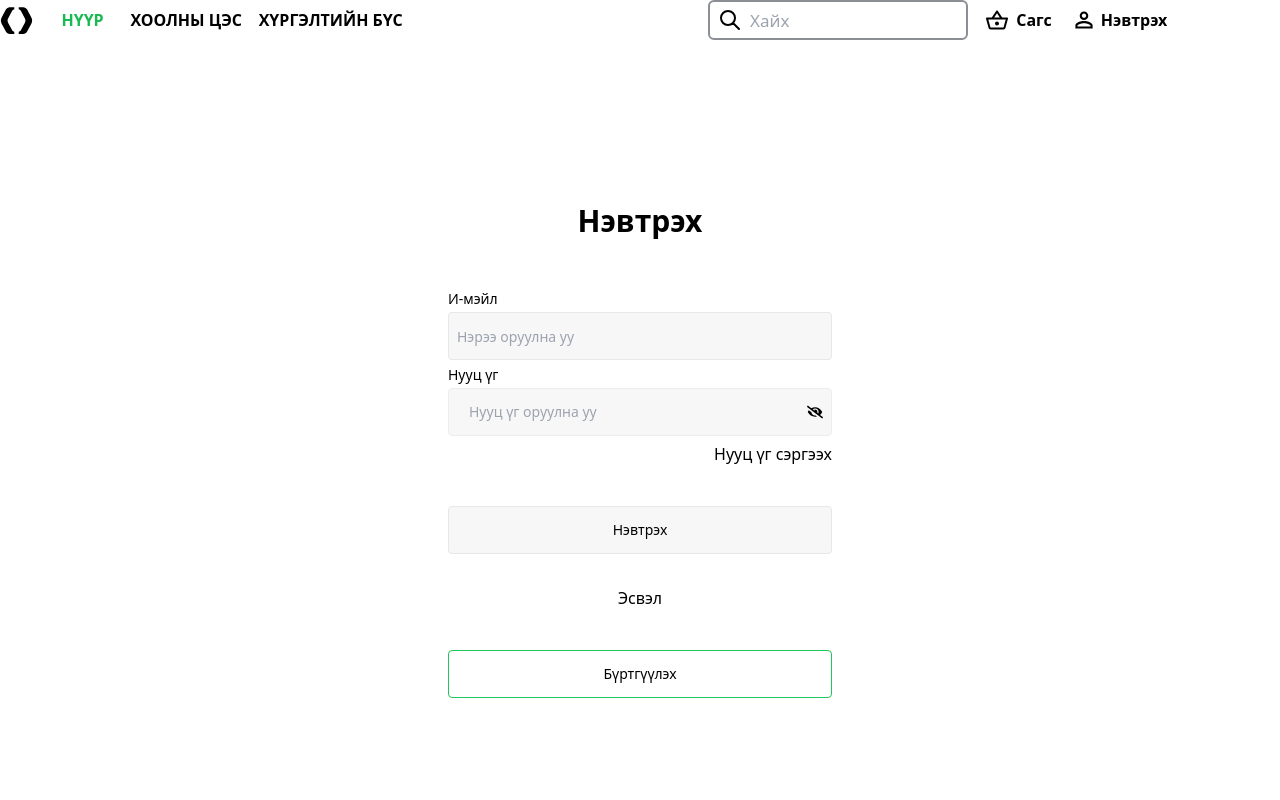
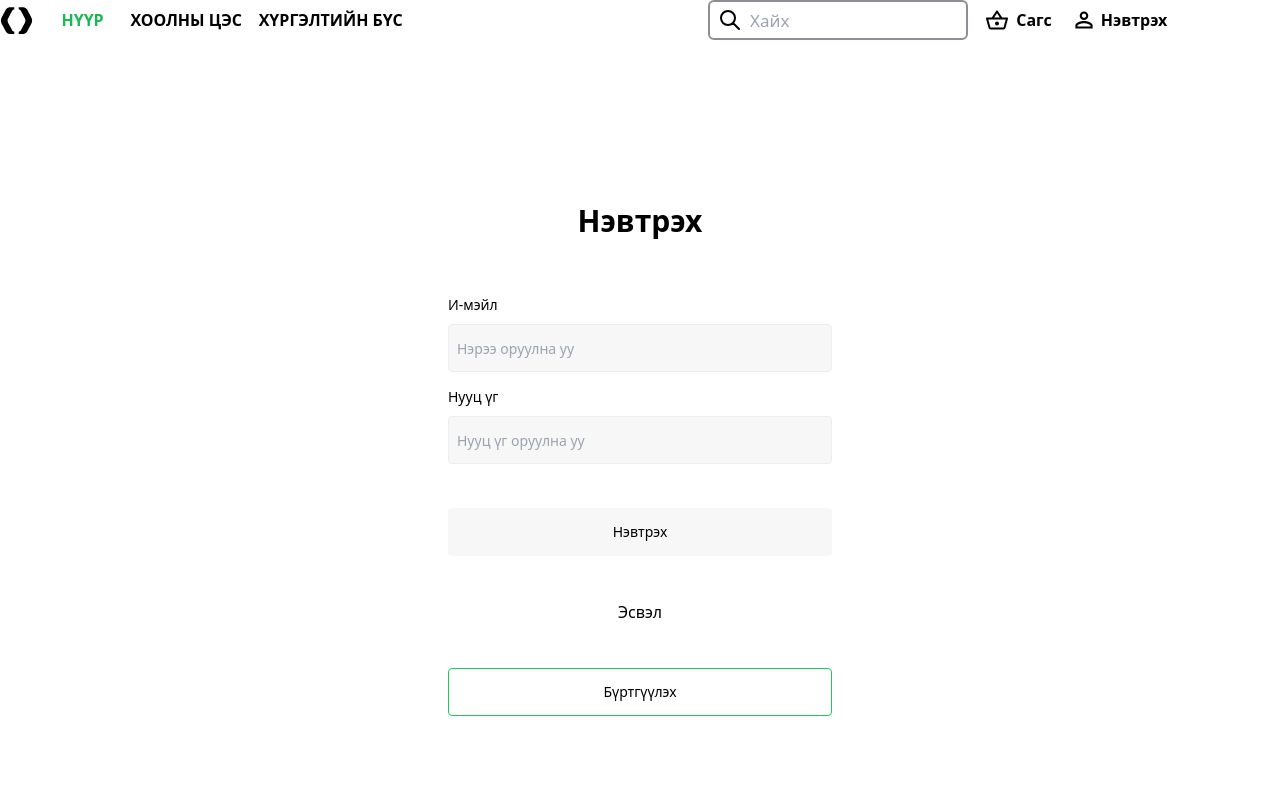
Before and after one commit to Pinecone-2024-LEAP-1G/Food-delivery-3, a Next.js app: page /auth/signIn in a window 1280 px wide. Shown: the top 800 px of the page. Built offline with nearby package versions, Linux system fonts and the light colour scheme.

Commit message:
updatedd

```diff
--- a/src/app/auth/signIn/page.tsx
+++ b/src/app/auth/signIn/page.tsx
@@ -1,80 +1,127 @@
 "use client";
 
+import { z } from "zod";
+
+import { zodResolver } from "@hookform/resolvers/zod";
+import { useForm } from "react-hook-form";
 import { Button } from "@/components/ui/button";
+import {
+  Form,
+  FormControl,
+  FormDescription,
+  FormField,
+  FormItem,
+  FormLabel,
+  FormMessage,
+} from "@/components/ui/form";
 import { Input } from "@/components/ui/input";
-import { Label } from "@/components/ui/label";
-import { useState } from "react";
-import { FaEye, FaEyeSlash } from "react-icons/fa";
-import { toast } from "react-toast";
+import { useRouter } from "next/navigation";
 
-const Page = () => {
-  const [showPassword, setShowPassword] = useState(false);
-  const [email, setEmail] = useState("");
-  const [password, setPassword] = useState("");
+const formSchema = z
+  .object({
+    username: z.string().min(2).max(50),
+    email: z.string().email("И-мэйл хаяг буруу байна"),
+    address: z.string().min(2).max(50),
+    password: z
+      .string()
+      .min(8, "Нууц үг хамгийн багадаа 8 тэмдэгт байх ёстой.")
+      .max(50, "Нууц үг хамгийн ихдээ 50 тэмдэгт байх ёстой.")
+      .regex(/[A-Z]/, "Нууц үг нэг том үсэг агуулсан байх ёстой.")
+      .regex(/[0-9]/, "Нууц үг нэг тоо агуулсан байх ёстой."),
+    repassword: z
+      .string()
+      .min(8, "Нууц үг хамгийн багадаа 8 тэмдэгт байх ёстой.")
+      .max(50, "Нууц үг хамгийн ихдээ 50 тэмдэгт байх ёстой."),
+  })
+  .superRefine((data, ctx) => {
+    if (data.password !== data.repassword) {
+      ctx.addIssue({
+        path: ["repassword"],
+        code: z.ZodIssueCode.custom,
+        message: "Нууц үг давхцаж байх ёстой.",
+      });
+    }
+  });
 
-  const signIn = () => {
-    if (!password || !email) {
-      toast.error("И-мэйл Эсвэл Нууц үг буруу байна");
-    }
-  };
+export function HomePage() {
+  const router = useRouter();
+  const form = useForm<z.infer<typeof formSchema>>({
+    resolver: zodResolver(formSchema),
+    defaultValues: {
+      username: "",
+      email: "",
+      address: "",
+      password: "",
+      repassword: "",
+    },
+  });
 
-  const togglePasswordVisibility = () => {
-    setShowPassword(!showPassword);
-  };
-
+  function onSubmit(values: z.infer<typeof formSchema>) {}
   return (
-    <div className="">
+    <div>
       <div className="w-[448px] h-[772px] mt-[131px] mx-auto rounded-2xl p-8 gap-2  flex flex-col">
-        <h1 className="text-center font-bold text-3xl w-[384px] h-[33px]">
+        <h1 className="text-center font-bold text-3xl w-[384px] h-[33px] mb-12">
           Нэвтрэх
         </h1>
+        <Form {...form}>
+          <form
+            onSubmit={form.handleSubmit(onSubmit)}
+            className=" flex flex-col gap-3"
+          >
+            <FormField
+              control={form.control}
+              name="email"
+              render={({ field }) => (
+                <FormItem>
+                  <FormLabel>И-мэйл</FormLabel>
+                  <FormControl>
+                    <Input
+                      className="h-12 w-[384px] p-2 bg-[#F7F7F8] border border-[#ECEDF0] rounded"
+                      placeholder="Нэрээ оруулна уу"
+                      {...field}
+                    />
+                  </FormControl>
 
-        <div className="grid grid-cols w-full max-w-sm items-center gap-1.5 mt-12">
-          <Label htmlFor="email">И-мэйл</Label>
+                  <FormMessage />
+                </FormItem>
+              )}
+            />
+            <FormField
+              control={form.control}
+              name="password"
+              render={({ field }) => (
+                <FormItem>
+                  <FormLabel>Нууц үг</FormLabel>
+                  <FormControl>
                     <Input
-            onChange={(e) => setEmail(e.target.value)}
-            className="h-12 w-[384px] p-2 bg-[#F7F7F8] rounded"
-            type="email"
-            id="email"
-            placeholder="Нэрээ оруулна уу"
+                      className="h-12 w-[384px] p-2 bg-[#F7F7F8] border border-[#ECEDF0] rounded"
+                      placeholder="Нууц үг оруулна уу"
+                      {...field}
                     />
-        </div>
-
-        <div className="grid grid-cols w-full max-w-sm items-center gap-1.5 justify-center">
-          <Label htmlFor="email">Нууц үг</Label>
-          <div className="flex h-12 w-[384px] p-2 bg-[#F7F7F8] items-center justify-center border rounded border-[#ECEDF0]">
-            <Input
-              onChange={(e) => setPassword(e.target.value)}
-              className="bg-[#F7F7F8] grow border-none "
-              type="password"
-              id="email"
-              placeholder="Нууц үг оруулна уу"
+                  </FormControl>
+                  <FormMessage />
+                </FormItem>
+              )}
             />
-            <button
-              onClick={togglePasswordVisibility}
-              className="ml-auto flex items-center justify-center"
-            >
-              {showPassword ? <FaEye /> : <FaEyeSlash />}
-            </button>
-          </div>
-          <p className="ml-auto">Нууц үг сэргээх</p>
-        </div>
             <Button
-          onClick={signIn}
-          className="mt-8 h-12 bg-[#F7F7F8] rounded"
-          variant="outline"
+              className="mt-8 h-12 bg-[#F7F7F8] rounded w-[384px]"
+              type="submit"
             >
               Нэвтрэх
             </Button>
-        <p className="text-center mt-6">Эсвэл</p>
+            <p className="text-xm text-center mt-8">Эсвэл</p>
             <Button
-          className="mt-8 h-12 border-green-500 rounded"
-          variant="outline"
+              className="mt-8 h-12  rounded w-[384px] border border-green-500"
+              type="submit"
+              onClick={() => router.push("/auth/signUp")}
             >
               Бүртгүүлэх
             </Button>
+          </form>
+        </Form>
       </div>
     </div>
   );
-};
-export default Page;
+}
+
+export default HomePage;
```
Lines whose indentation alone changed are shown as unchanged.
